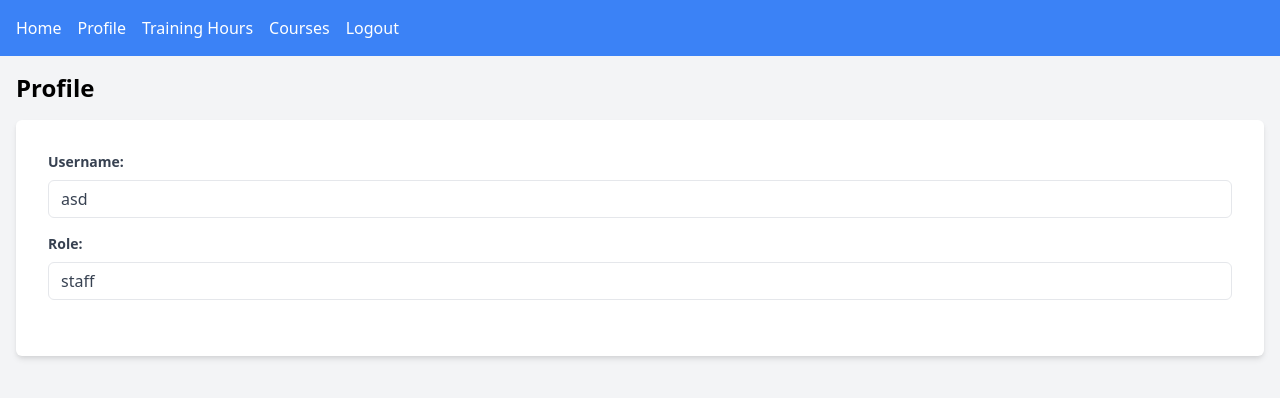
After one commit to timsyf/CE201, a Flask app: page /profile in a window 1280 px wide. The commit adds this page. Shown: the top 398 px of the page. Run offline with Flask 3, Linux system fonts and the light colour scheme; a user stored in the database is signed in; data comes from the database, SQL or seed files in the repository.

Commit message:
Add profile route and html
Profile route and profile.html to show user's profile (username and role)

```diff
--- a/app.py
+++ b/app.py
@@ -58,6 +58,24 @@ def logout():
     session.pop('user_id', None)
     session.pop('user_role', None)
     return redirect(url_for('login'))
+
+#Profile Route
+@app.route('/profile')
+def profile():
+    if 'user_id' in session:
+        conn = sqlite3.connect('database.db')
+        cursor = conn.cursor()
+
+        cursor.execute('SELECT name, role FROM User WHERE id = ?', (session['user_id'],))
+        user_data = cursor.fetchone()
+        conn.close()
+
+        if user_data:
+            return render_template('User/profile.html', username=user_data[0], role=user_data[1])
+        else:
+            return 'User not found', 404
+    else:
+        return redirect(url_for('login'))
 
 '''
 #### USER ####
@@ -227,13 +245,12 @@ def get_applied_courses(user_id):
     conn = sqlite3.connect('database.db')
     cursor = conn.cursor()
 
-    # Assuming your UserCourses table has a column named 'course_id' for the course ID
     cursor.execute('SELECT course_id FROM UserCourses WHERE user_id = ?', (user_id,))
 
     # Fetch all the results and create a list of course IDs
     applied_courses_ids = cursor.fetchall()
 
-    # Now, let's retrieve the course details for the applied course IDs
+    # Retrieve the course details for the applied course IDs
     applied_courses = []
 
     for course_id in applied_courses_ids:
@@ -249,7 +266,6 @@ def get_applied_course_id(user_id):
     conn = sqlite3.connect('database.db')
     cursor = conn.cursor()
 
-    # Assuming there's a UserCourses table with columns 'user_id' and 'course_id'
     cursor.execute('SELECT course_id FROM UserCourses WHERE user_id = ?', (user_id,))
 
     applied_course_id = [course_id[0] for course_id in cursor.fetchall()]
@@ -289,13 +305,12 @@ def training_hours():
     conn = sqlite3.connect('database.db')
     cursor = conn.cursor()
 
-    # Assuming your UserCourses table has a column named 'course_id' for the course ID
     cursor.execute('SELECT course_id FROM UserCourses WHERE user_id = ?', (user_id,))
 
     # Fetch all the results and create a list of course IDs
     applied_courses_ids = cursor.fetchall()
 
-    # Now, let's retrieve the course details for the applied course IDs
+    # Retrieve the course details for the applied course IDs
     applied_courses = []
 
     for course_id in applied_courses_ids:
--- a/templates/Shared/navigation.html
+++ b/templates/Shared/navigation.html
@@ -14,15 +14,17 @@
             <li><a href="/" class="text-white hover:text-gray-300">Home</a></li>
             {% if 'user_id' in session %}
                 {% if session['user_role'] == 'staff' %}
-                <li><a href="" class="text-white hover:text-gray-300">Profile</a></li>
+                <li><a href="/profile" class="text-white hover:text-gray-300">Profile</a></li>
                 <li><a href="/traininghours" class="text-white hover:text-gray-300">Training Hours</a></li>
                 <li><a href="/courses" class="text-white hover:text-gray-300">Courses</a></li>
                 {% elif session['user_role'] == 'hr_supervisor' %}
+                <li><a href="/profile" class="text-white hover:text-gray-300">Profile</a></li>
                 <li><a href="" class="text-white hover:text-gray-300">Departments</a></li>
                 <li><a href="/courses" class="text-white hover:text-gray-300">Courses</a></li>
                 {% elif session['user_role'] == 'hr_officer' %}
+                <li><a href="/profile" class="text-white hover:text-gray-300">Profile</a></li>
                 <li><a href="" class="text-white hover:text-gray-300">Departments</a></li>
-                <li class="relative">
+                <li class="relative" style="z-index:1;">
                     <a href="" class="text-white hover:text-gray-300 dropdown-trigger">Reports</a>
                     <div class="absolute hidden bg-white shadow-md mt-4 dropdown-menu">
                         <a href="" class="block px-8 py-2 text-sm text-gray-700 hover:bg-blue-500 hover:text-white">Department Report</a>
--- /dev/null
+++ b/templates/User/profile.html
@@ -0,0 +1,16 @@
+{% include 'Shared/navigation.html' %}
+<div class="container mx-auto p-4">
+    <h1 class="text-2xl font-bold mb-4 text-left">Profile</h1>
+    <div class="bg-white p-8 rounded-md shadow-md">
+        <div class="flex flex-col items-center">
+            <div class="mb-4 w-full">
+                <label class="block text-gray-700 text-sm font-bold mb-2">Username:</label>
+                <p class="border rounded-md w-full py-2 px-3 text-gray-700 leading-tight">{{ username }}</p>
+            </div>
+            <div class="mb-6 w-full">
+                <label class="block text-gray-700 text-sm font-bold mb-2">Role:</label>
+                <p class="border rounded-md w-full py-2 px-3 text-gray-700 leading-tight">{{ role }}</p>
+            </div>
+        </div>
+    </div>
+</div>
```
